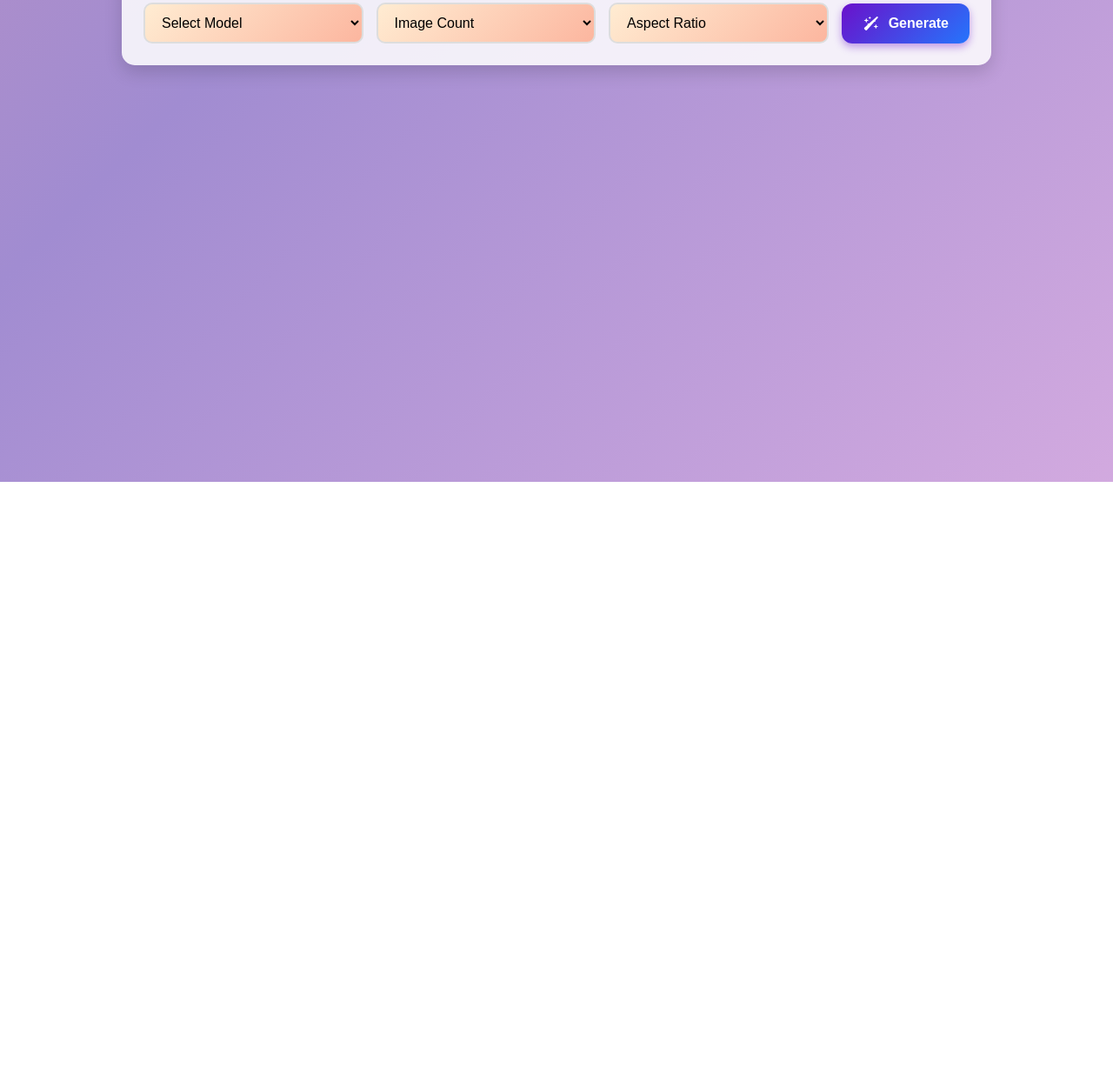
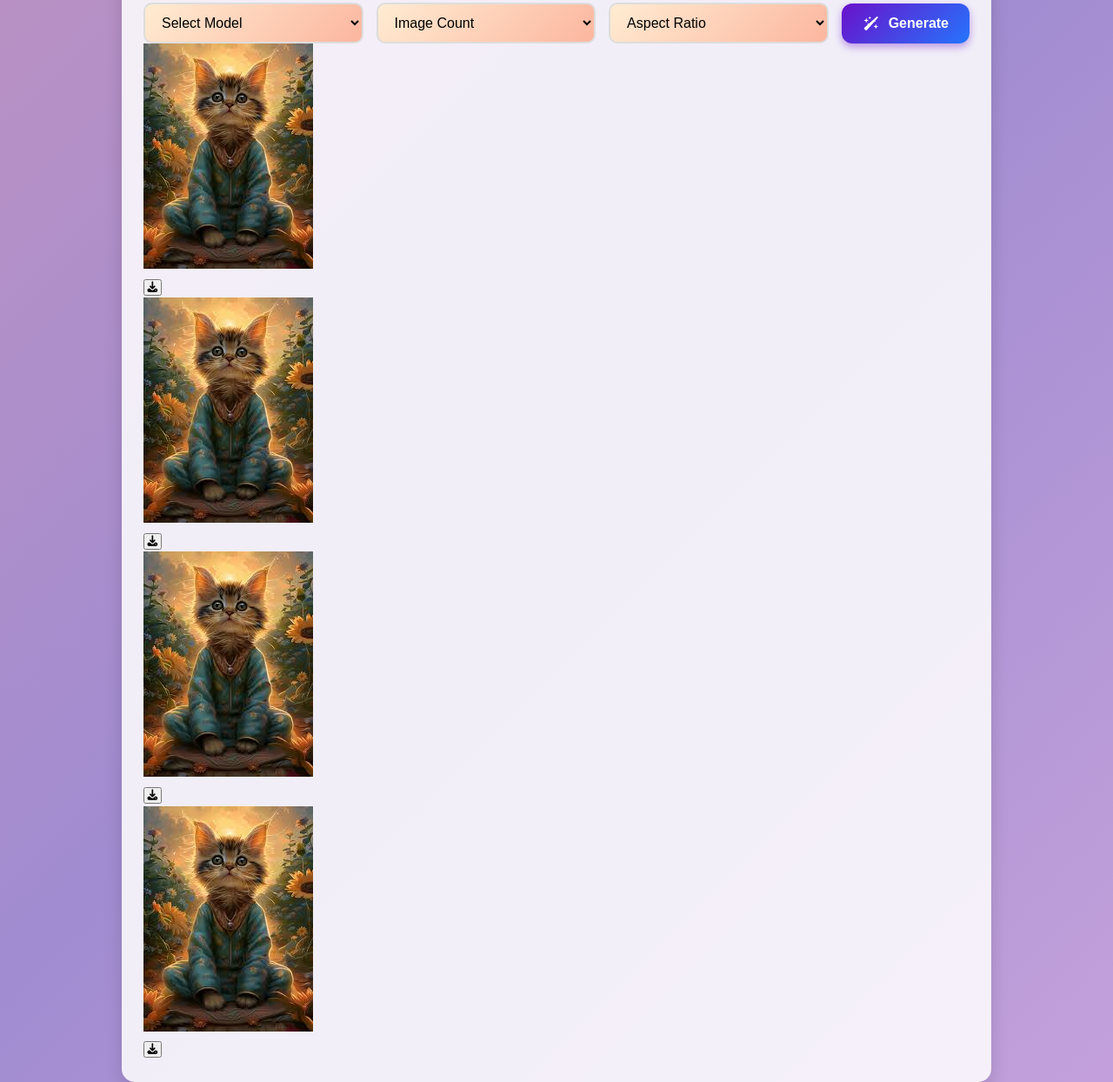
Before and after one commit to prashantmore45/AI-Image-Generator, a plain HTML site: page index.html in a window 1280 px wide. Shown: the part 246-1490 px from the top of the page at 87% size. Before the commit the page ends 800 px from the top, so only its background shows below. Drawn offline with Linux system fonts and the light colour scheme.

Commit message:
feat: add gallery grid layout to display generated images with download buttons

```diff
--- a/index.html
+++ b/index.html
@@ -65,6 +65,41 @@
                         Generate
                     </button>
                 </div>
+
+                <div class="gallery-grid">
+                    <div class="img-box">
+                        <img src="test.png" class="result-img">
+                        <div class="img-layout">
+                            <button class="img-download-btn">
+                                <i class="fa-solid fa-download"></i>
+                            </button>
+                        </div>
+                    </div>
+                    <div class="img-box">
+                        <img src="test.png" class="result-img">
+                        <div class="img-layout">
+                            <button class="img-download-btn">
+                                <i class="fa-solid fa-download"></i>
+                            </button>
+                        </div>
+                    </div>
+                    <div class="img-box">
+                        <img src="test.png" class="result-img">
+                        <div class="img-layout">
+                            <button class="img-download-btn">
+                                <i class="fa-solid fa-download"></i>
+                            </button>
+                        </div>
+                    </div>
+                    <div class="img-box">
+                        <img src="test.png" class="result-img">
+                        <div class="img-layout">
+                            <button class="img-download-btn">
+                                <i class="fa-solid fa-download"></i>
+                            </button>
+                        </div>
+                    </div>
+                </div>
             </form>
         </div>
 
```
Also changed, not shown: test.png (added).
